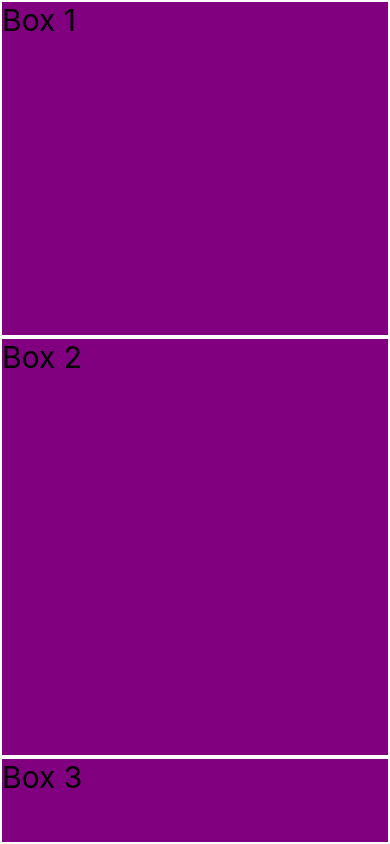
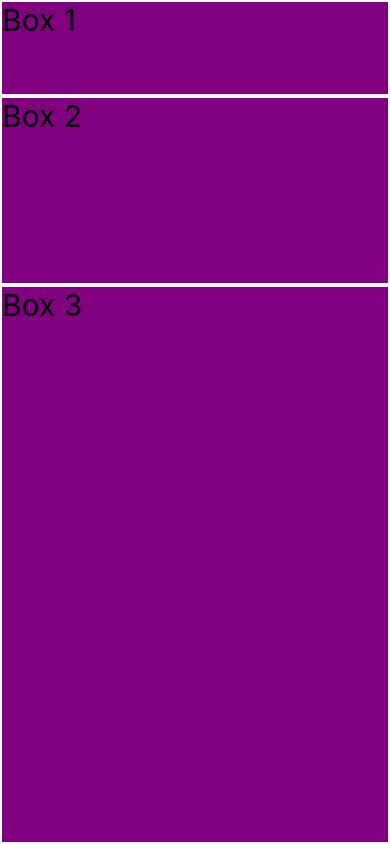
Before and after one commit to psyQore/myfirstapp-reactnative, a React Native app: screen / in a window 390 px wide. Built offline with nearby package versions, Linux system fonts and the light colour scheme.

Commit message:
Ejemplo de flex-direction para acomodar los elementos

```diff
--- a/src/screens/FlexScreen.tsx
+++ b/src/screens/FlexScreen.tsx
@@ -17,21 +17,22 @@ const styles = StyleSheet.create({
   container: {
     flex: 1,
     backgroundColor: 'purple',
+    flexDirection: 'column',
   },
   box1: {
-    flex: 4,
+    flex: 1,
     borderWidth: 2,
     borderColor: 'white',
     fontSize: 30,
   },
   box2: {
-    flex: 5,
+    flex: 2,
     borderWidth: 2,
     borderColor: 'white',
     fontSize: 30,
   },
   box3: {
-    flex: 1,
+    flex: 6,
     borderWidth: 2,
     borderColor: 'white',
     fontSize: 30,
```
